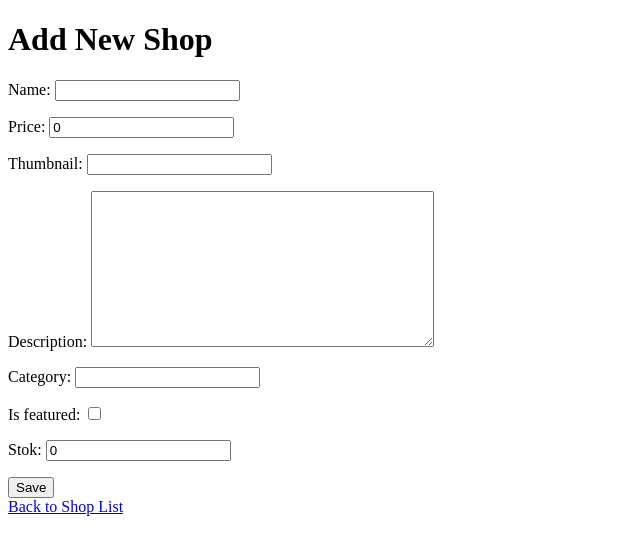
After one commit to deryandreas/football-shop, a Django app: page /add/ in a window 1280 px wide. The commit adds this page. Shown: the top 555 px of the page, without its empty margins (0-640 px from the left). Run offline with Django 5.2, Linux system fonts and the light colour scheme.

Commit message:
Tugas 3 PSO

```diff
--- a/football_shop/urls.py
+++ b/football_shop/urls.py
@@ -15,9 +15,9 @@ Including another URLconf
     2. Add a URL to urlpatterns:  path('blog/', include('blog.urls'))
 """
 from django.contrib import admin
-...
+
 from django.urls import path, include
-...
+
 urlpatterns = [
     path('admin/', admin.site.urls),
     path('', include('main.urls')),
--- /dev/null
+++ b/main/forms.py
@@ -0,0 +1,7 @@
+from django.forms import ModelForm
+from main.models import Shop
+
+class ShopForm(ModelForm):
+    class Meta:
+        model = Shop
+        fields = ["name", "price", "thumbnail", "description", "category", "is_featured", "stok"]
--- a/main/models.py
+++ b/main/models.py
@@ -1,13 +1,33 @@
+import uuid
 from django.db import models
 
 # Create your models here.
-class Product(models.Model):
+class Shop(models.Model):
+    CATEGORY_CHOICES = [
+        ('kaos adidas', 'Kaos Adidas'),
+        ('sepatu merah', 'Sepatu Merah'),
+        ('jersey', 'Jersey'),
+        ('bola', 'Bola'),
+        ('sepatu futsal', 'Sepatu Futsal'),
+    ]
+
+    id = models.UUIDField(primary_key=True, default=uuid.uuid4, editable=False)
     name = models.CharField(max_length=100)
-    price = models.IntegerField()
-    descriptipn = models.TextField()
-    thumbnail = models.URLField()
+    price = models.IntegerField(default=0)
+    description = models.TextField()
+    thumbnail = models.URLField(blank=True, null=True)
     category = models.CharField(max_length=50)
-    is_featured = models.BooleanField()
+    is_featured = models.BooleanField(default=False)
+    stok = models.PositiveIntegerField(default=0)
+    product_views = models.PositiveIntegerField(default=0)
 
     def __str__(self):
         return self.name
+
+    @property
+    def is_product_discount(self):
+        return self.product_views > 20
+
+    def increment_views(self):
+        self.product_views += 1
+        self.save()
--- /dev/null
+++ b/main/templates/create_shop.html
@@ -0,0 +1,17 @@
+<!DOCTYPE html>
+<html>
+<head>
+    <title>Add Shop</title>
+</head>
+<body>
+    <h1>Add New Shop</h1>
+
+    <form method="POST">
+        {% csrf_token %}
+        {{ form.as_p }}
+        <button type="submit">Save</button>
+    </form>
+
+    <a href="{% url 'main:show_main' %}">Back to Shop List</a>
+</body>
+</html>
--- a/main/urls.py
+++ b/main/urls.py
@@ -1,8 +1,14 @@
-from django.urls import path, include
-from main.views import show_main
+from django.urls import path
+from main.views import show_main, show_xml, show_json, show_xml_by_id, show_json_by_id, create_shop, show_detail
 
 app_name = 'main'
 
 urlpatterns = [
     path('', show_main, name='show_main'),
+    path('xml/', show_xml, name='show_xml'),
+    path('json/', show_json, name='show_json'),
+    path('xml/<str:news_id>/', show_xml_by_id, name='show_xml_by_id'),
+    path('json/<str:news_id>/', show_json_by_id, name='show_json_by_id'),
+    path('add/', create_shop, name='create_shop'),
+    path('detail/<uuid:shop_id>/', show_detail, name='show_detail'),
 ]
--- a/main/views.py
+++ b/main/views.py
@@ -1,11 +1,56 @@
-from django.shortcuts import render
-
+from django.shortcuts import render, redirect, get_object_or_404
+from main.forms import ShopForm
+from main.models import Shop
+from django.http import HttpResponse
+from django.core import serializers
 # Create your views here.
 
 def show_main(request):
+    shop_list = Shop.objects.all()
     context = {
         "nama_apps": "Exercise sport",
         "nama_ceo": "dery andreas",
-        'umur': 'PBP D'
+        'umur': 'PBP D',
+        'shop_list': shop_list
     }
     return render(request, "main.html", context)
+
+def create_shop(request):
+    if request.method == "POST":
+        form = ShopForm(request.POST)
+        if form.is_valid():
+            form.save()
+            return redirect('main:show_main')
+    else:
+        form = ShopForm()
+        return render(request, "create_shop.html", {"form": form})
+
+def show_detail(request, shop_id):
+    shop_item = get_object_or_404(Shop, pk=shop_id)
+    return render(request, "detail_shop.html", {"shop_item": shop_item})
+
+def show_xml(request):
+     shop_list = Shop.objects.all()
+     xml_data = serializers.serialize("xml", shop_list)
+     return HttpResponse(xml_data, content_type="application/xml")
+
+def show_json(request):
+    shop_list = Shop.objects.all()
+    json_data = serializers.serialize("json", shop_list)
+    return HttpResponse(json_data, content_type="application/json")
+
+def show_xml_by_id(request, shop_id):
+   try:
+       shop_item = Shop.objects.filter(pk=shop_id)
+       xml_data = serializers.serialize("xml", shop_item)
+       return HttpResponse(xml_data, content_type="application/xml")
+   except Shop.DoesNotExist:
+       return HttpResponse(status=404)
+
+def show_json_by_id(request, shop_id):
+   try:
+       shop_item = Shop.objects.get(pk=shop_id)
+       json_data = serializers.serialize("json", [shop_item])
+       return HttpResponse(json_data, content_type="application/json")
+   except Shop.DoesNotExist:
+       return HttpResponse(status=404)
```
Also changed, not shown: main/templates/detail_shop.html (added, +16 -0 lines), main/templates/main.html (+25 -6 lines), main/migrations/0002_shop_delete_product.py (added).
